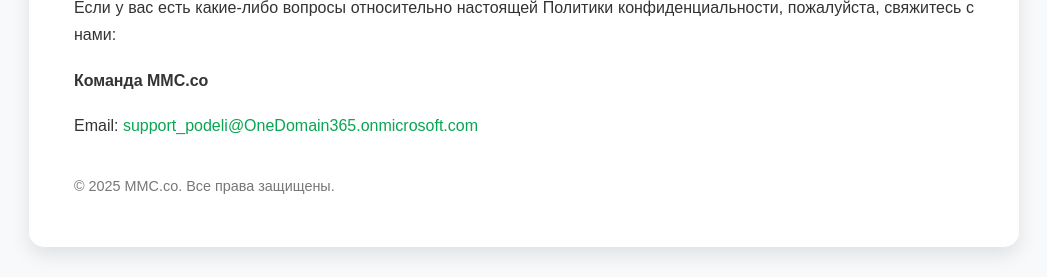
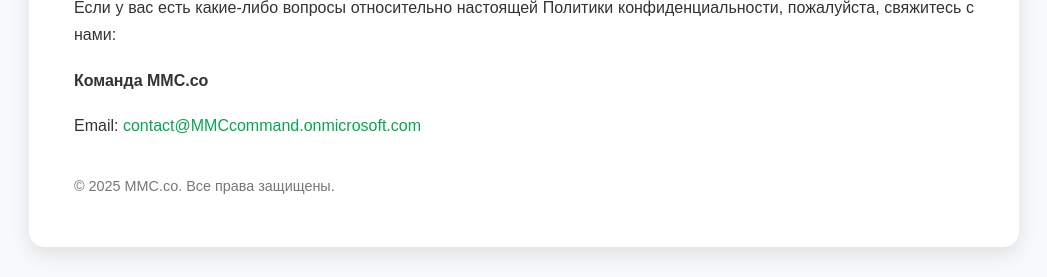
Before and after one commit to msgcg/Rest_check, a Flask app: page /privacy in a window 1280 px wide. Shown: the part 4849-5126 px from the top of the page, without its empty margins (116-1163 px from the left). Run offline with Flask 3, Linux system fonts and the light colour scheme.

Commit message:
Update privacy.html with new email

```diff
--- a/src/templates/privacy.html
+++ b/src/templates/privacy.html
@@ -264,7 +264,7 @@
         <div class="footer-contacts">
             <p>Если у вас есть какие-либо вопросы относительно настоящей Политики конфиденциальности, пожалуйста, свяжитесь с нами:</p>
             <p><strong>Команда MMC.co</strong></p>
-            <p>Email: <a href="mailto:support_podeli@OneDomain365.onmicrosoft.com">support_podeli@OneDomain365.onmicrosoft.com</a></p>
+            <p>Email: <a href="mailto:contact@MMCcommand.onmicrosoft.com">contact@MMCcommand.onmicrosoft.com</a></p>
         </div>
 
         <div class="last-updated">
```
